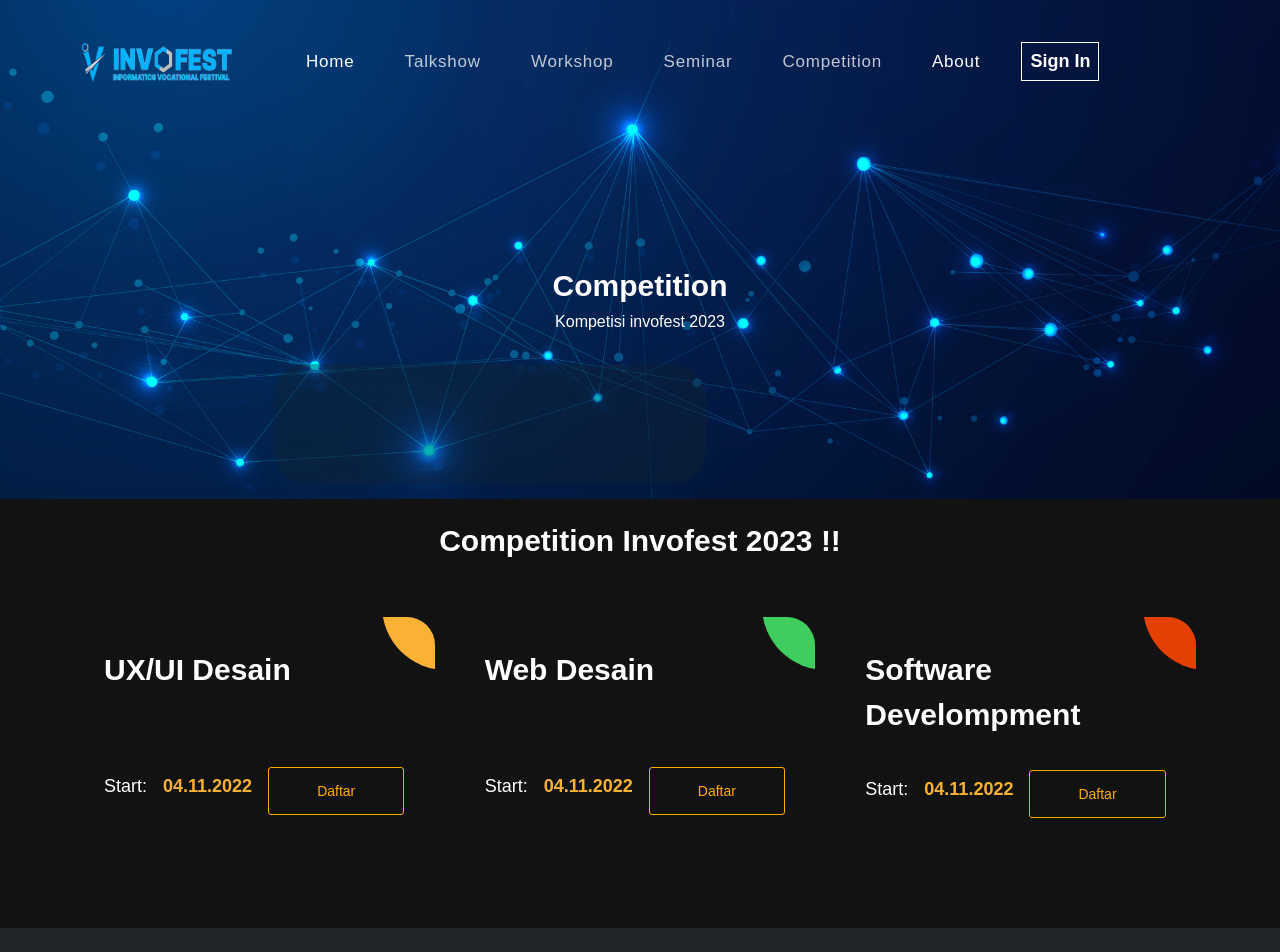
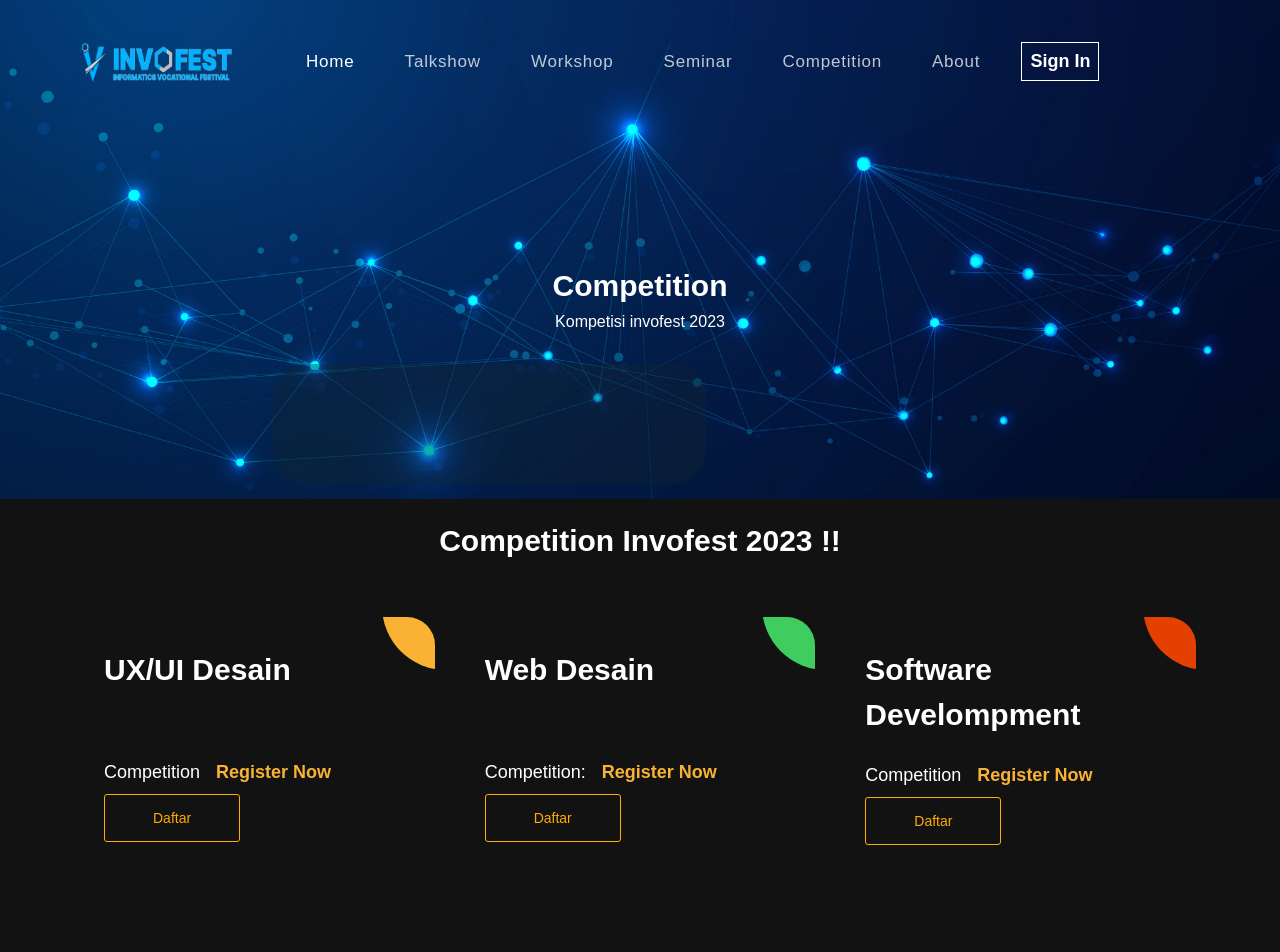
Before and after one commit to INVOFEST-PHB/dev_invofest23, a React (Create React App) app: page /competition in a window 1280 px wide. Shown: the top 952 px of the page. Built offline with nearby package versions, Linux system fonts and the light colour scheme; no server answers.

Commit message:
update config

```diff
--- a/src/App.js
+++ b/src/App.js
@@ -85,8 +85,7 @@ function App() {
     <Provider store={Store}>
       <Router>
         <Routes>
-          <Route path="/" element={<PageHome />} />
-
+          <Route exact path="/" element={<PageHome />} />
 
           {/* Compentition */}
           <Route path="/competition" element={<Competition />} />
--- a/src/component/Navbars.jsx
+++ b/src/component/Navbars.jsx
@@ -236,7 +236,11 @@ const Navbars = () => {
                 //     ? "active navbar-link text-white"
                 //     : "navbar-link text-white"
                 // }
-                className="active navbar-link navbar-text"
+                className={
+                  activeLink === "about"
+                    ? "active navbar-link"
+                    : "navbar-link"
+                }
                 onClick={() => onUpdateActiveLink("about")}
               >
                 About
--- a/src/component/card/competition/Cards.jsx
+++ b/src/component/card/competition/Cards.jsx
@@ -63,8 +63,8 @@ function Cards() {
               <div className="ag-courses-item_title">UX/UI Desain</div>
 
               <div className="ag-courses-item_date-box">
-                Start:
-                <span className="ag-courses-item_date p-3">04.11.2022</span>
+                Competition
+                <span className="ag-courses-item_date p-3">Register Now</span>
                 <a href="/competition/ui-ux-desain">
                   <button
                     type="button"
@@ -88,8 +88,8 @@ function Cards() {
               <div className="ag-courses-item_title">Web Desain</div>
 
               <div className="ag-courses-item_date-box">
-                Start:
-                <span className="ag-courses-item_date p-3">04.11.2022</span>
+                Competition:
+                <span className="ag-courses-item_date p-3">Register Now</span>
                 <a href="/competition/web-desain">
                   <button
                     type="button"
@@ -113,8 +113,8 @@ function Cards() {
               <div className="ag-courses-item_title">Software Develompment</div>
 
               <div className="ag-courses-item_date-box">
-                Start:
-                <span className="ag-courses-item_date p-3">04.11.2022</span>
+                Competition
+                <span className="ag-courses-item_date p-3">Register Now</span>
                 <a href="/competition/software-development">
                   <button
                     type="button"
--- a/src/pages/competition/CompetitionSoftware.jsx
+++ b/src/pages/competition/CompetitionSoftware.jsx
@@ -99,7 +99,7 @@ class CompentitionSoftware extends Component {
                 contact2="Filamsi Mabda G (+62 858-5368-5622)"
               />
             </div>
-            <Sponsor />
+            {/* <Sponsor /> */}
             <Footer />
           </div>
         );
--- a/src/pages/competition/CompetitionWebDesain.jsx
+++ b/src/pages/competition/CompetitionWebDesain.jsx
@@ -102,7 +102,7 @@ class CompetitionWebDesain extends Component {
           />
 
         </div>
-        <Sponsor />
+        {/* <Sponsor /> */}
         <Footer />
       </div>
     );
--- a/src/pages/competition/CompetitonUiUx.jsx
+++ b/src/pages/competition/CompetitonUiUx.jsx
@@ -55,11 +55,10 @@ class CompetitonUiUx extends Component {
         </div>
         <div className="mt-4">
           <TabsAcara
-
             tabsDeskripsi1="Salah satu perlombaan dalam kegiatan Invofest (Infomatics Vocational
           Festival) 2023 adalah National UI UX Design Competition yang mana
           diharapkan melalui ajang perlombaan ini para peserta dari kalangan
-          mahasiswa/i dapat semakin menggali serta memacu potensi yang ada di
+          SMA/SMK Sederajat dapat semakin menggali serta memacu potensi yang ada di
           dalam diri sebagai salah satu upaya menjadi sumber daya manusia yang
           unggul di bidang ilmu pengetahuan dan teknologi. Lomba ini mengusung
           tema “Innovation and creation of the golden generation to realize a
@@ -73,14 +72,12 @@ class CompetitonUiUx extends Component {
           tanggung jawab sosial. Kesadaran akan dampak jangka panjang serta
           kolaborasi lintas generasi dan sektor menjadi kunci dalam mewujudkan
           tujuan tersebut."
-
             titleTabs="Persyaratan"
-            li1="Peserta adalah mahasiswa/i aktif D1 hingga S1/Sederajat perguruan
-          tinggi/universitas se-Indonesia yang dibuktikan dengan Kartu Tanda
+            li1="Peserta adalah siswa/siswi dari SMA/SMK Sederajat se-Indonesia yang dibuktikan dengan Kartu Tanda
           Mahasiswa atau Surat Keterangan resmi."
             li2="Peserta adalah perorangan/individu maupun tim (maksimal 3 orang)
           serta tidak dapat diwakilkan oleh orang lain."
-            li3="Setiap anggota tim wajib berasal dari universitas yang sama."
+            li3="Setiap anggota tim wajib berasal dari Sekolah yang sama."
             li4="Masing-masing tim wajib menentukan nama tim dan satu ketua tim."
             li5="Peserta lomba mendaftar dan melengkapi seluruh data yang
           diperlukan melalui formulir yang telah disediakan."
@@ -90,13 +87,12 @@ class CompetitonUiUx extends Component {
           OVO (081919008338) a.n Nurul Febi Anisa"
             li7="Peserta harus mengikuti seluruh rangkaian acara, prosedur, dan
           ketentuan perlombaan."
-
-          contact="Contact"
-          contact1="Abdul Muhith Nawawi (+62 899-6071-414)"
-          contact2="Filamsi Mabda G (+62 858-5368-5622)"
+            contact="Contact"
+            contact1="Abdul Muhith Nawawi (+62 899-6071-414)"
+            contact2="Filamsi Mabda G (+62 858-5368-5622)"
           />
         </div>
-        <Sponsor />
+        {/* <Sponsor /> */}
         <Footer />
       </div>
     );
```
